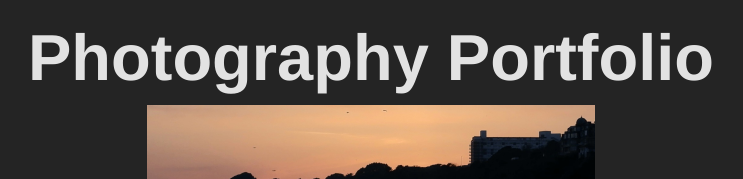
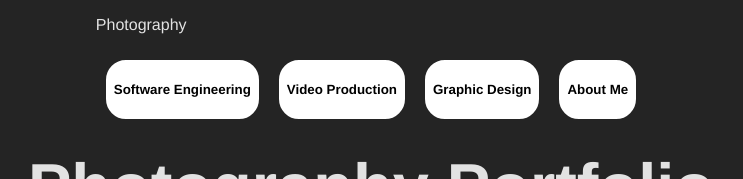
Before and after one commit to civilspeedy/civilspeedy.github.io, a React (Vite) app: page /Photography in a window 1280 px wide. Shown: the top 179 px of the page, without its empty margins (269-1012 px from the left). Built offline with nearby package versions, Linux system fonts and the light colour scheme.

Commit message:
working on navbar

```diff
--- /dev/null
+++ b/src/components/Navbar.tsx
@@ -0,0 +1,34 @@
+import React from 'react';
+import { buttonLabels } from '../logic/contentCreator';
+import { Link } from 'react-router-dom';
+
+type Type = { page: string };
+
+export default function Navbar({ page }: Type): React.JSX.Element {
+  // get pages and create buttons
+  const pages: string[] = buttonLabels();
+  const pageWithoutCurrent: string[] = [];
+  let current: string = '';
+
+  for (let item of pages) {
+    if (item !== page) {
+      pageWithoutCurrent.push(item);
+    } else {
+      current = item;
+    }
+  }
+
+  // need homepage
+  return (
+    <div>
+      <p>{current}</p>
+      {pageWithoutCurrent.map((item, index) => (
+        <Link
+          to={'/' + item}
+          key={index}>
+          <button>{item}</button>
+        </Link>
+      ))}
+    </div>
+  );
+}
--- a/src/pages/Photography.tsx
+++ b/src/pages/Photography.tsx
@@ -1,4 +1,5 @@
 import ImageDisplay from '../components/ImageDisplay';
+import Navbar from '../components/Navbar';
 import { H1 } from '../components/Text';
 import { PhotographyPageT } from '../logic/types';
 
@@ -6,6 +7,7 @@ type Type = { page: PhotographyPageT };
 export default function PhotographyPage({ page }: Type): React.JSX.Element {
   return (
     <div className='page-container'>
+      <Navbar page='Photography' />
       <H1 text={page.h1} />
       {page.images.map((item, index) => (
         <ImageDisplay
```
